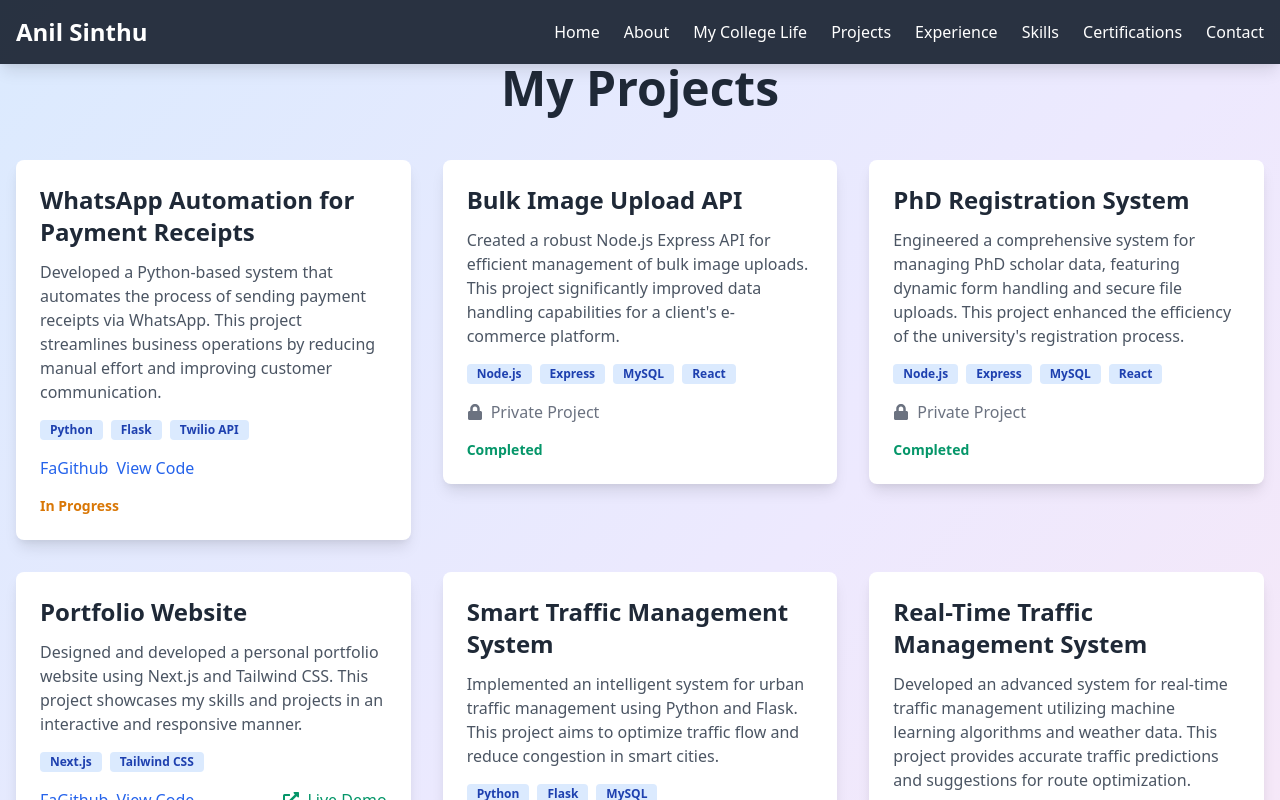
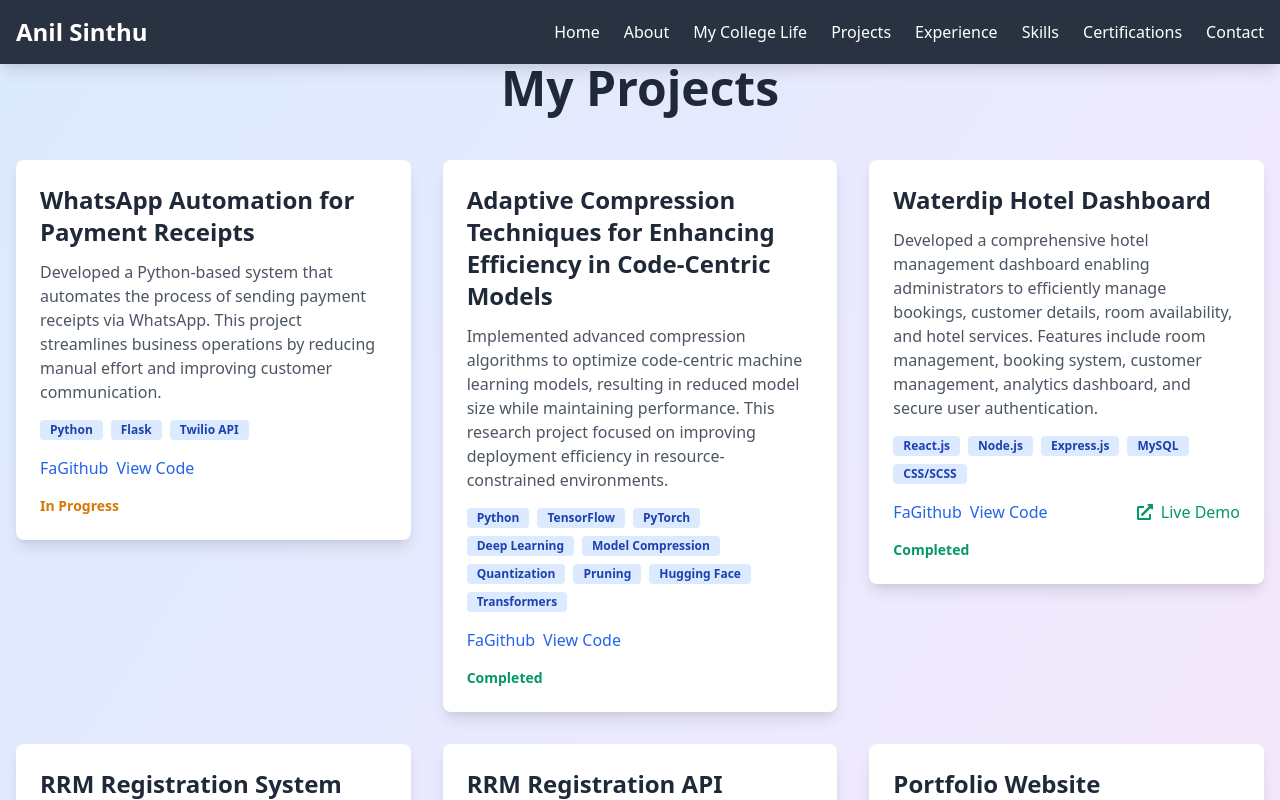
Before and after one commit to anilsinthu114/anilsinthu, a Next.js app: page /projects in a window 1280 px wide. Shown: the top 800 px of the page. Built offline with nearby package versions, Linux system fonts and the light colour scheme.

Commit message:
projects Updated

```diff
--- a/data/projects.json
+++ b/data/projects.json
@@ -3,25 +3,49 @@
     "title": "WhatsApp Automation for Payment Receipts",
     "description": "Developed a Python-based system that automates the process of sending payment receipts via WhatsApp. This project streamlines business operations by reducing manual effort and improving customer communication.",
     "techStack": ["Python", "Flask", "Twilio API"],
-    "link": "https://github.com/anilsinthu114/whatsapp-automation",
+    "link": "https://github.com/anilsinthu73/whatsapp_msg_automation",
     "icon": "FaGithub",
     "status": "In Progress"
   },
+
+{
+  "title": "Adaptive Compression Techniques for Enhancing Efficiency in Code-Centric Models",
+  "description": "Implemented advanced compression algorithms to optimize code-centric machine learning models, resulting in reduced model size while maintaining performance. This research project focused on improving deployment efficiency in resource-constrained environments.",
+  "techStack": ["Python", "TensorFlow", "PyTorch", "Deep Learning", "Model Compression", "Quantization", "Pruning", "Hugging Face", "Transformers"],
+  "link": "https://github.com/anilsinthu-73/adaptive-compression-codebert",
+  "icon": "FaGithub",
+  "status": "Completed"
+},
+
+{
+  "title": "Waterdip Hotel Dashboard",
+  "description": "Developed a comprehensive hotel management dashboard enabling administrators to efficiently manage bookings, customer details, room availability, and hotel services. Features include room management, booking system, customer management, analytics dashboard, and secure user authentication.",
+  "techStack": ["React.js", "Node.js", "Express.js", "MySQL", "CSS/SCSS"],
+  "link": "https://github.com/anilsinthu73/waterdip-hotel-dashboard",
+  "icon": "FaGithub",
+  "status": "Completed",
+  "liveLink":"https://waterdip-hotel-dashboard.vercel.app/"
+},
+
+
+
   {
-    "title": "Bulk Image Upload API",
-    "description": "Created a robust Node.js Express API for efficient management of bulk image uploads. This project significantly improved data handling capabilities for a client's e-commerce platform.",
+    "title": "RRM Registration System",
+    "description": "Engineered a comprehensive system for managing PhD scholar data, featuring dynamic form handling and secure file uploads. This project enhanced the efficiency of the university's registration process.",
     "techStack": ["Node.js", "Express", "MySQL", "React"],
-    "link": "private",
+    "link": "https://github.com/anilsinthu73/rrmregistartions",
     "icon": "FaLock",
-    "status": "Completed"
+    "status": "Completed",
+    "liveLink":"https://rrmregistartions.vercel.app"
   },
   {
-    "title": "PhD Registration System",
+    "title": "RRM Registration API ",
     "description": "Engineered a comprehensive system for managing PhD scholar data, featuring dynamic form handling and secure file uploads. This project enhanced the efficiency of the university's registration process.",
     "techStack": ["Node.js", "Express", "MySQL", "React"],
-    "link": "private",
+    "link": "https://github.com/anilsinthu73/api-rrmregistrations",
     "icon": "FaLock",
-    "status": "Completed"
+    "status": "Completed",
+    "liveLink":"https://api-rrmregistrations.vercel.app/"
   },
   {
     "title": "Portfolio Website",
@@ -38,7 +62,15 @@
     "techStack": ["Python", "Flask", "MySQL"],
     "link": "https://github.com/anilsinthu114/smart-traffic-management-system",
     "icon": "FaGithub",
-    "status": "Ongoing"
+    "status": "completed"
+  },
+  {
+    "title": "Bulk Image Upload API",
+    "description": "Created a robust Node.js Express API for efficient management of bulk image uploads. This project significantly improved data handling capabilities for a client's e-commerce platform.",
+    "techStack": ["Node.js", "Express", "MySQL", "React"],
+    "link": "private",
+    "icon": "FaLock",
+    "status": "Completed"
   },
   {
     "title": "Real-Time Traffic Management System",
--- a/pages/index.js
+++ b/pages/index.js
@@ -202,7 +202,7 @@ export default function Home() {
               ))}
             </motion.div>
             <motion.a
-              href="https://drive.google.com/file/d/1r4K2DK1bDaR6IprPABP1L0lP5Deo5l_8/view?usp=sharing"
+              href="https://drive.google.com/file/d/1q9lum4ID1XdXD1z9lMfKGvZVVr1L1Ob6/view?usp=drive_link"
               target="_blank"
               rel="noopener noreferrer"
               className="bg-blue-500 text-white py-3 px-6 rounded-full mt-8 inline-block font-semibold hover:bg-blue-600 transition-colors duration-300 shadow-md"
```
